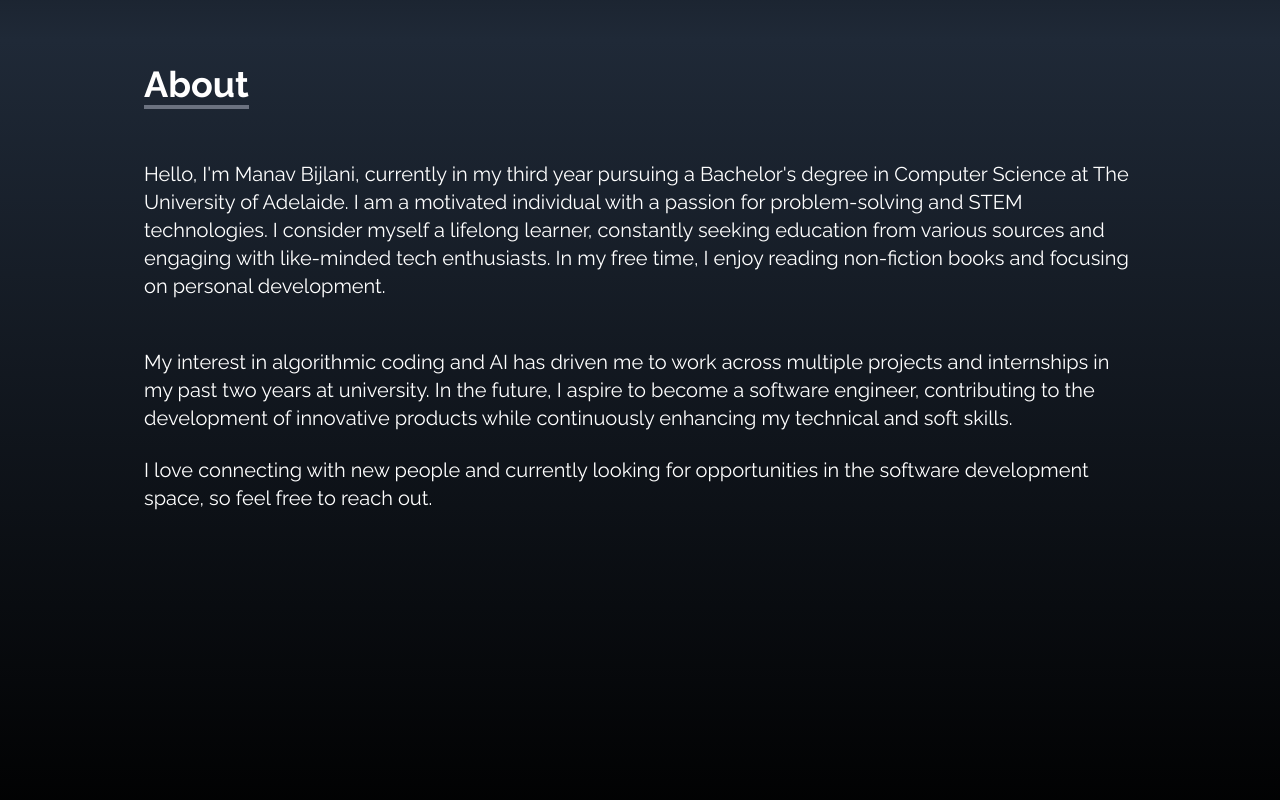
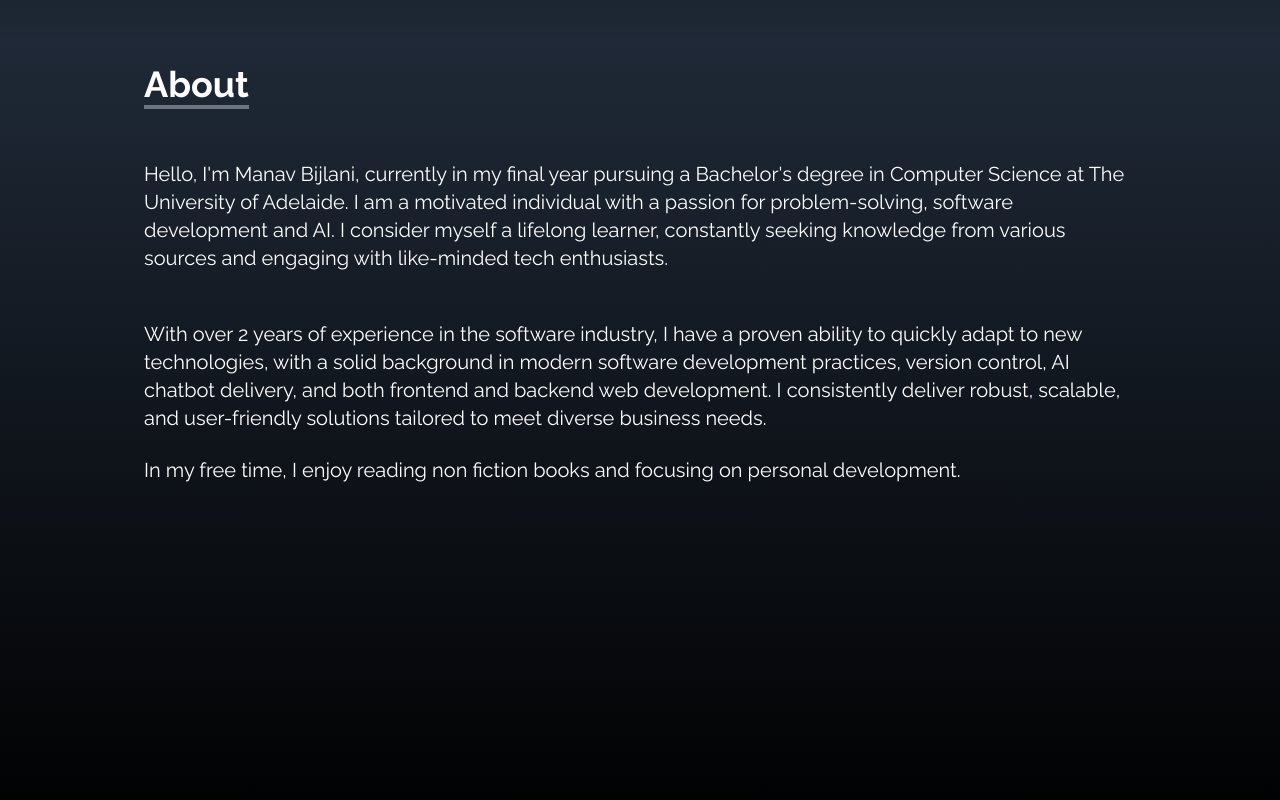
Before and after one commit to ManavBijlani21/PersonalPortfolio, a React (Create React App) app: page / in a window 1280 px wide. Shown: the part 760-1560 px from the top of the page. Built offline with nearby package versions, Linux system fonts and the light colour scheme.

Commit message:
Enhanced the content component

```diff
--- a/src/components/About.jsx
+++ b/src/components/About.jsx
@@ -13,30 +13,24 @@ const About = () => {
         </div>
 
         <p className = "text-xl py-6">
-          Hello, I'm Manav Bijlani, currently in my third year pursuing a
+          Hello, I'm Manav Bijlani, currently in my final year pursuing a
           Bachelor's degree in Computer Science at The University of Adelaide. I
-          am a motivated individual with a passion for problem-solving and STEM
-          technologies. I consider myself a lifelong learner, constantly seeking
-          education from various sources and engaging with like-minded tech
-          enthusiasts. In my free time, I enjoy reading non-fiction books and
-          focusing on personal development.
+          am a motivated individual with a passion for problem-solving, software development and AI.
+          I consider myself a lifelong learner, constantly seeking knowledge from various sources and engaging with like-minded tech enthusiasts.
         </p>
 
         <br/>
 
         <p className = "text-xl">
-          My interest in algorithmic coding
-          and AI has driven me to work across multiple projects and internships
-          in my past two years at university. In the future, I aspire to become
-          a software engineer, contributing to the development of innovative
-          products while continuously enhancing my technical and soft skills.
+        With over 2 years of experience in the software industry, I have a proven ability to quickly adapt to new technologies, with a solid
+        background in modern software development practices, version control, AI chatbot delivery, and both frontend and backend web development.
+        I consistently deliver robust, scalable, and user-friendly solutions tailored to meet diverse business needs.
         </p>
 
         <br/>
 
         <p className = "text-xl">
-        I love connecting with new people and currently looking for
-        opportunities in the software development space, so feel free to reach out.
+        In my free time, I enjoy reading non fiction books and focusing on personal development.
         </p>
 
         <br/>
--- a/src/components/Contact.jsx
+++ b/src/components/Contact.jsx
@@ -11,7 +11,7 @@ const Contact = () => {
           <p className="text-4xl font-bold inline border-b-4 border-gray-500">
             Contact
           </p>
-          <p className = "py-6">Submit the form below to get in touch with me!</p>
+          <p className = "py-6">I'm open to opportunities and look forward to connecting with you. We could develop software together, chat about your products or imagine how I can boost your team. I'd love to hear from you!</p>
         </div>
 
         <div className="flex justify-center items-center">
```
